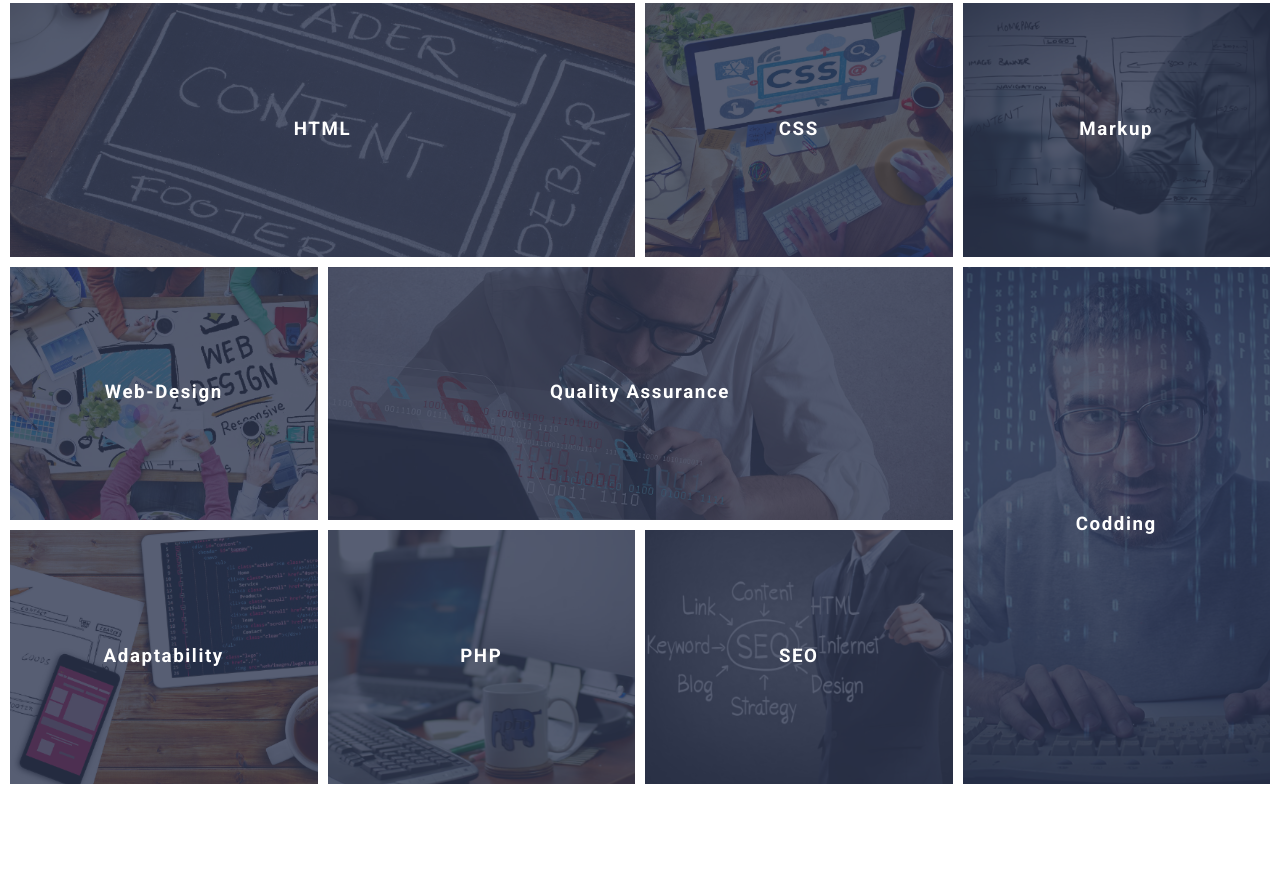
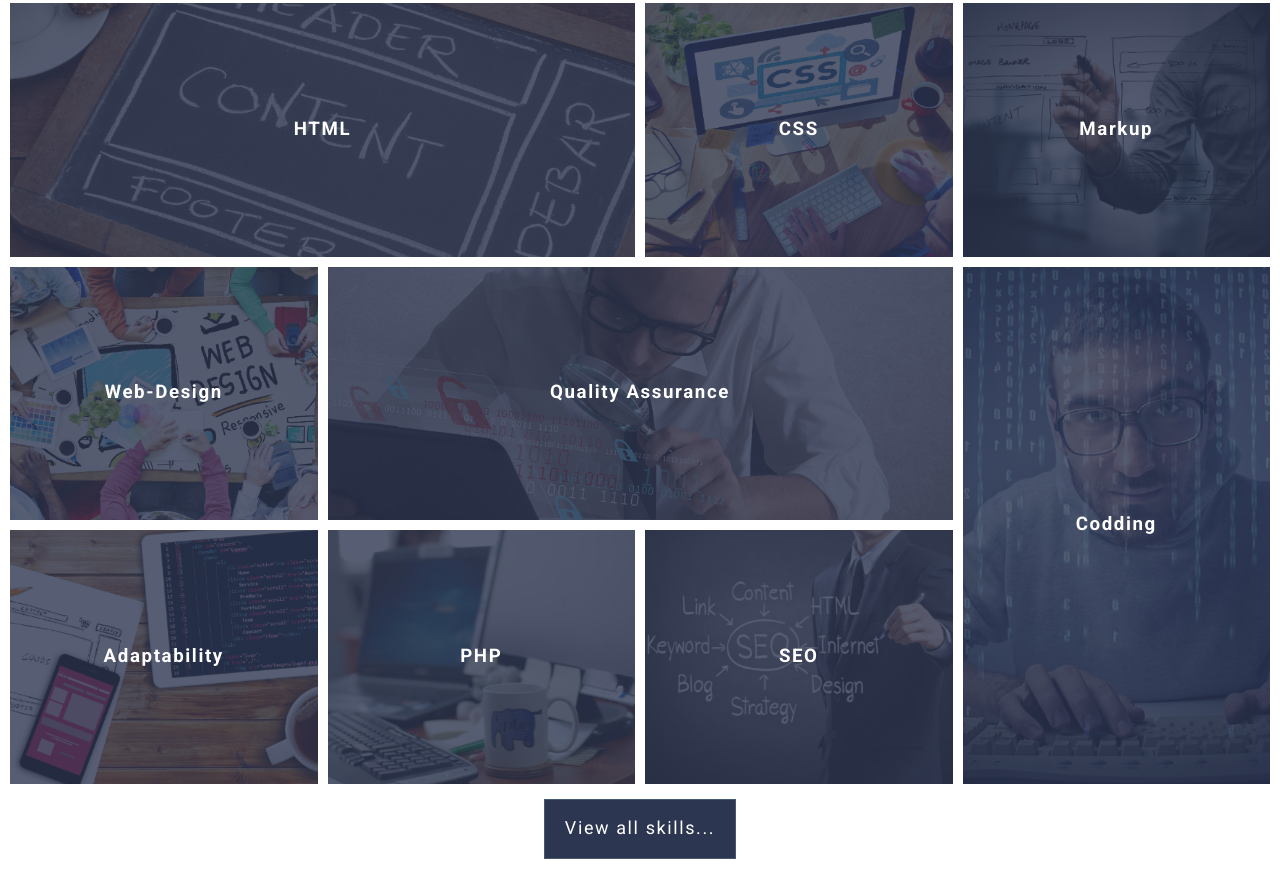
Before and after one commit to AEnel/grid-template, a website: page index.html in a window 1280 px wide. Shown: the part 807-1676 px from the top of the page. Before the commit the page ends 1601 px from the top, so only its background shows below. Drawn offline with Linux system fonts and the light colour scheme.

Commit message:
создание кнопки

```diff
--- a/assets/scss/sections/_section-skills.scss
+++ b/assets/scss/sections/_section-skills.scss
@@ -95,3 +95,24 @@
 		}
 	}
 }
+
+.skills-button {
+	display: grid;
+	justify-content: center;
+	align-content: center;
+}
+
+.skills-button__view {
+	height: 60px;
+	margin-top: 15px;
+	padding: 18px $gap;
+	font-size: 1.125rem;
+	transition: background-color 0.5s;
+	max-width: 250px;
+	border: 1px solid $color-gray-dark;
+	background-color: $color-main;
+}
+
+.skills-button__view:hover {
+	background-color: $color-accent;
+}
--- a/index.html
+++ b/index.html
@@ -131,7 +131,11 @@
                 </h3>
             </article>
         </div>
+        <div class="skills-button">
+            <a class="skills-button__view" href="#">View all skills...</a>
+          </div>
     </section>
+
 
     <!-- https://is.gd/6QAjMH -->
 
```
Also changed, not shown: assets/css/style.css, assets/scss/_common.scss (indentation only), assets/scss/style.scss (line endings or trailing spaces).
